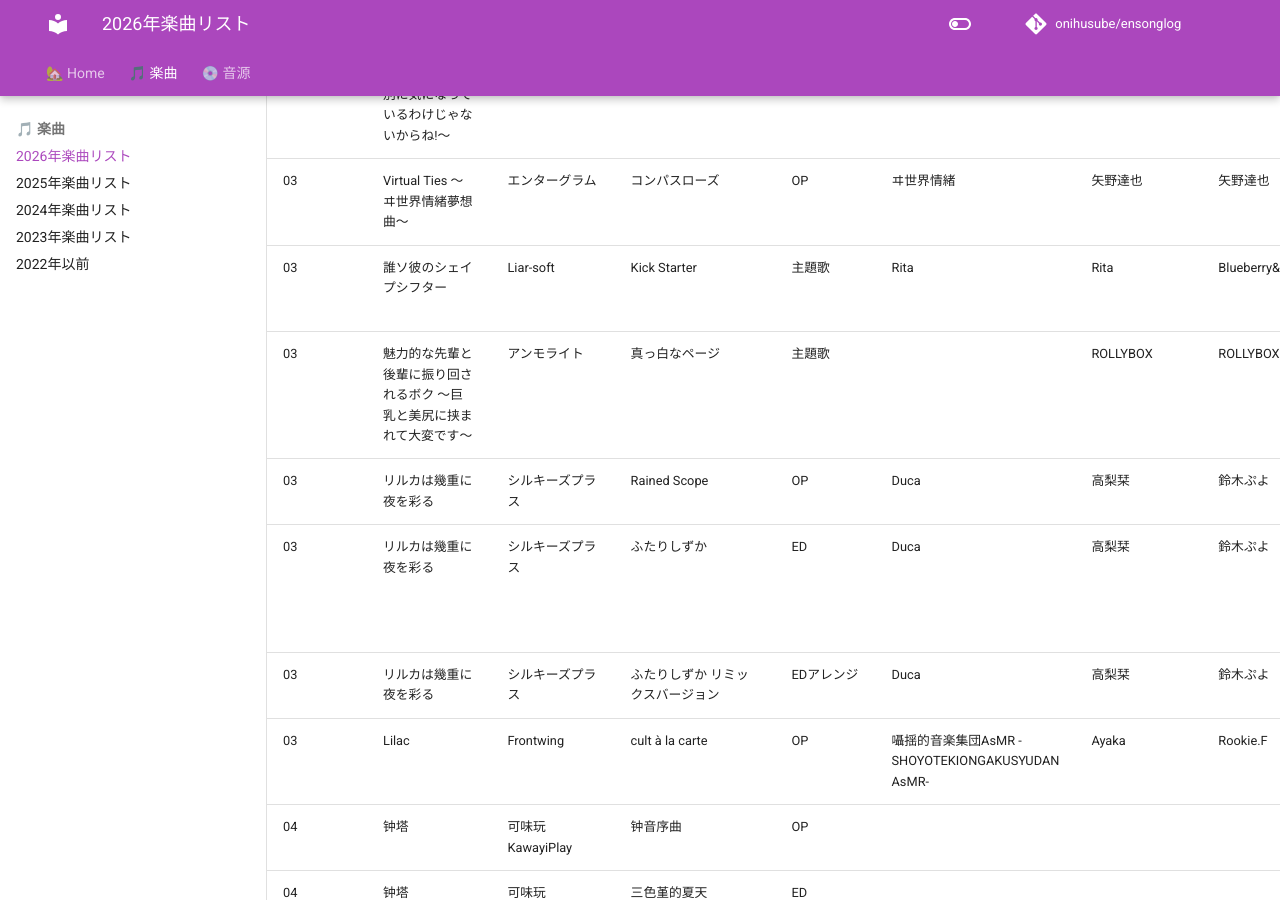
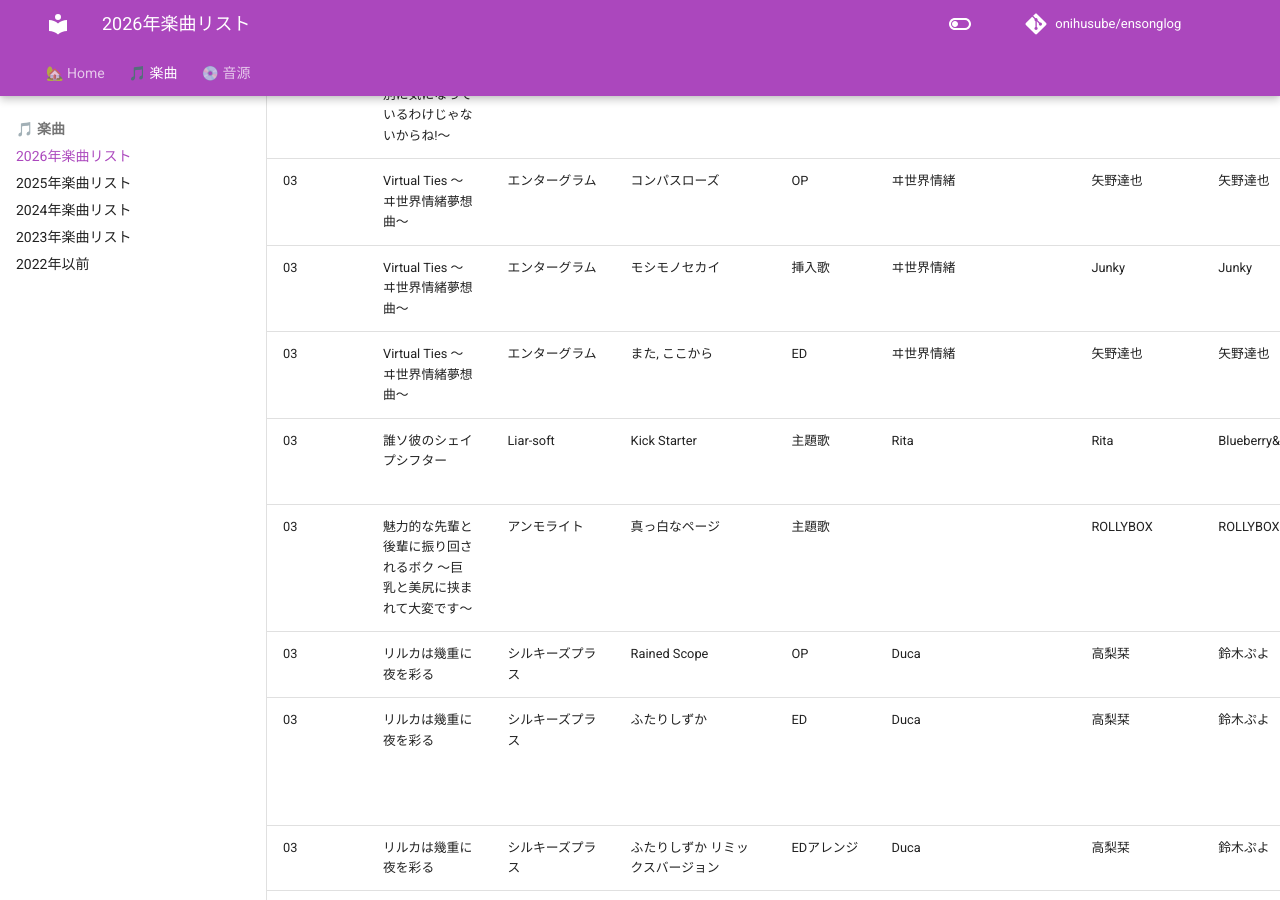
Before and after one commit to onihusube/ensonglog, an MkDocs documentation site: the page built from docs/2026/楽曲.md, in a window 1280 px wide and 900 px high, scrolled down 5679 px. Built offline with MkDocs 1.6.1 and Material for MkDocs 9.7.7, drawn with Linux system fonts in a browser that asks for light colours; emoji names are drawn with the system emoji font; comment, search, counter and statistics services are not loaded.

Commit message:
virtual ties

```diff
--- a/docs/2026/楽曲.md
+++ b/docs/2026/楽曲.md
@@ -68,6 +68,8 @@ search:
 | 03<!--/06--> | クソ生意気なギャル後輩のあざとかわいい誘惑 ～先輩ってぇ、こんなので勃っちゃうんですかぁ♪～ | アパタイト | 近づく距離 | 主題歌 |  | ROLLYBOX | ROLLYBOX | ROLLYBOX | ゲームディスク |  | [:rabbit:](https://chobit.cc/e49bc) |
 | 03<!--/13--> | 巨乳な姉は好きですか? ～ベ、別に気になっているわけじゃないからね!～ | アパタイト | あの日の続き | 主題歌 |  | ROLLYBOX | ROLLYBOX | ROLLYBOX | ゲームディスク |  | [:rabbit:](https://chobit.cc/1gyhk) |
 | 03<!--/19--> | Virtual Ties ～ヰ世界情緒夢想曲～ | エンターグラム | コンパスローズ | OP | ヰ世界情緒 | 矢野達也 | 矢野達也 | 矢野達也 | | | [:fontawesome-brands-youtube:](https://www.youtube.com/watch?v=B6KY9eOtU-0) |
+| 03<!--/19--> | Virtual Ties ～ヰ世界情緒夢想曲～ | エンターグラム | モシモノセカイ | 挿入歌 | ヰ世界情緒 | Junky | Junky | Junky ||| [:fontawesome-brands-youtube:](https://music.youtube.com/watch?v=poIYfoFP3Ec) |
+| 03<!--/19--> | Virtual Ties ～ヰ世界情緒夢想曲～ | エンターグラム | また, ここから | ED | ヰ世界情緒 | 矢野達也 | 矢野達也 | 矢野達也 ||| [:fontawesome-brands-youtube:](https://music.youtube.com/watch?v=DcjOhUltqTo) |
 | 03<!--/27--> | 誰ソ彼のシェイプシフター | Liar-soft | Kick Starter | 主題歌 | Rita | Rita | Blueberry&Yogurt | Blueberry&Yogurt | オリジナルサウンドトラック | | [:fontawesome-brands-youtube:](https://www.youtube.com/watch?v=EhxR0VkyejE) |
 | 03<!--/27--> | 魅力的な先輩と後輩に振り回されるボク ～巨乳と美尻に挟まれて大変です～ | アンモライト | 真っ白なページ | 主題歌 |  | ROLLYBOX | ROLLYBOX | ROLLYBOX | ゲームディスク |  | [:rabbit:](https://chobit.cc/429pt) |
 | 03<!--/27--> | リルカは幾重に夜を彩る | シルキーズプラス | Rained Scope | OP | Duca | 高梨栞 | 鈴木ぷよ | 鈴木ぷよ | 予約特典 音楽CD | | [:fontawesome-brands-youtube:](https://www.youtube.com/watch?v=QHqx2dDbBII) |
```
